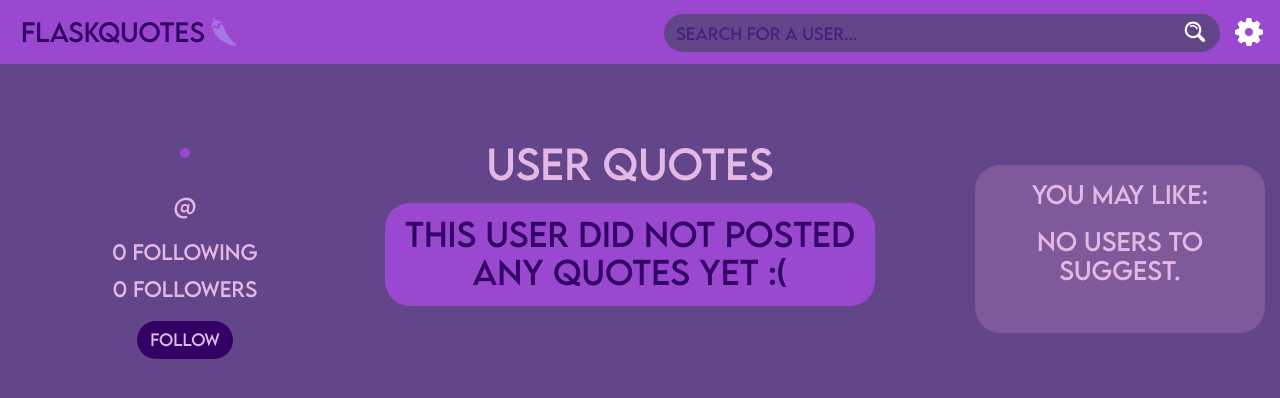
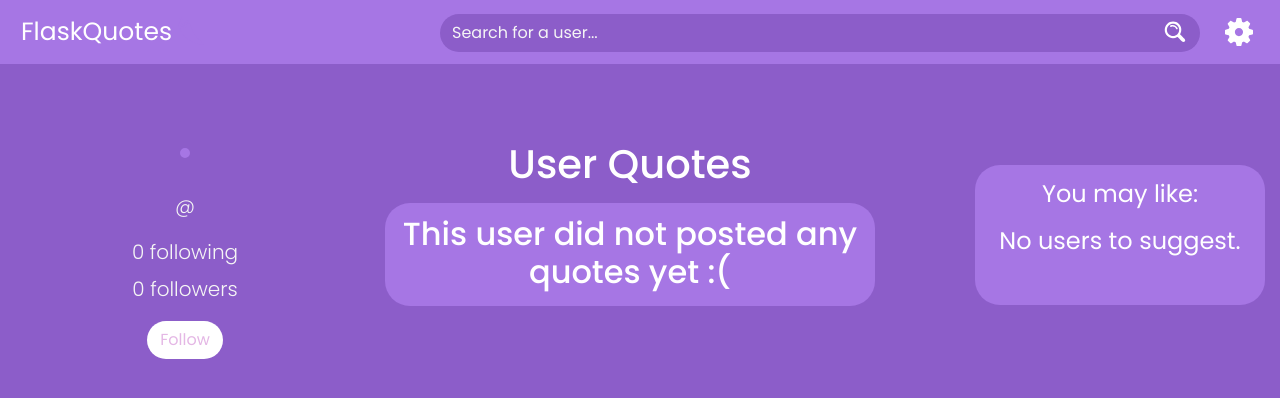
Before and after one commit to viniciusmuller/flaskquotes, a Flask app: template src/templates/social/profile.html in a window 1280 px wide. Shown: the top 398 px of the page. Run offline with Flask 2, Linux system fonts and the light colour scheme; the template is opened without the code that fills it: values that come from a table or form of the project are taken from there, others are empty; the visitor is signed in with stand-in values (Sample User, id 1); data comes from the database, SQL or seed files in the repository; some libraries are stand-ins or nearby versions.

Commit message:
🎨 code: improved the css

```diff
--- a/src/static/css/main.css
+++ b/src/static/css/main.css
@@ -1,24 +1,21 @@
+@import url('https://fonts.googleapis.com/css2?family=Poppins:wght@300;400;500;600;700&display=swap');
+
 /* -------------------- DOCUMENT -------------------- */
-
-@font-face {
-    font-family: LemonMilk;
-    src: url('../fonts/LEMONMILK-Regular.otf')
-}
 
 body {
     padding-top: 40px;
-    font-family: LemonMilk;
+    font-family: 'Poppins', sans-serif;
     background-color: var(--bg-color);
 }
 
 :root {
-    --btn-txt-details: #48217c;
-    --navbar-color: #9A48D0;
-    --auth-form-bg: #c98fd5;
+    --btn-txt-details: #f5f5f5;
+    --navbar-color: #a676e4;
+    --auth-form-bg: #8c5dc9;
     --auth-form: #c98fd5;
-    --bg-color: #63458A;
+    --bg-color: #8c5dc9;
     --post-bg: #E4B7E5;
-    --details: #330066;
+    --details: #ffffff;
     --rec-bg: #7E5A9B;
 }
 
@@ -84,7 +84,7 @@ body {
 /* ---------- USER PANEL ---------- */
 
 .user-panel {
-    color: var(--post-bg);
+    color: #f5f5f5;
     text-align: center;
     overflow-wrap: break-word;
     padding: 100px 0 0 50px;
@@ -95,12 +95,14 @@ body {
 }
 
 .user-panel h2 {
+    font-weight: 300;
     font-size: 20px;
     padding-top: 30px;
 }
 
 .user-panel h5 {
     padding-top: 5px;
+    font-weight: 300;
 }
 
 .user-panel img {
@@ -150,7 +152,7 @@ q {
 }
 
 .user-quotes h1 {
-    color: var(--post-bg);
+    color: #ffffff;
     margin-bottom: 15px;
 }
 
@@ -202,13 +207,13 @@ q {
 .user-quote q, p {
     margin-top: 8px;
     font-size: 25px;
-    color: var(--navbar-color);
+    color: #f5f5f5;
 }
 
 .user-quote a {
     border-radius: 5px;
     color: white;
-    background-color: var(--btn-txt-details);
+    background-color: #864dd1;
 
     padding: 5px 10px;
 }
@@ -216,7 +221,7 @@ q {
 /* ---------- USER SUGGESTIONS ---------- */
 
 .user-suggestions {
-    background-color: var(--rec-bg);
+    background-color: #a676e4;
     border-radius: 25px;
 }
 
@@ -226,7 +231,8 @@ q {
 }
 
 .user-suggestions h4 {
-    color: var(--post-bg);
+    color: #ffffff;
+    font-weight: 400;
     text-align: center;
     padding-bottom: 10px;
 }
@@ -288,7 +294,8 @@ q {
 .options-gear {
     padding: 0px;
     padding-top: 5px;
-    padding-left: 10px;
+    padding-left: 20px;
+    padding-right: 10px;
 }
 
 .btn:focus,
```
Also changed, not shown: other parts of src/static/css/main.css (+30 -11 lines).
